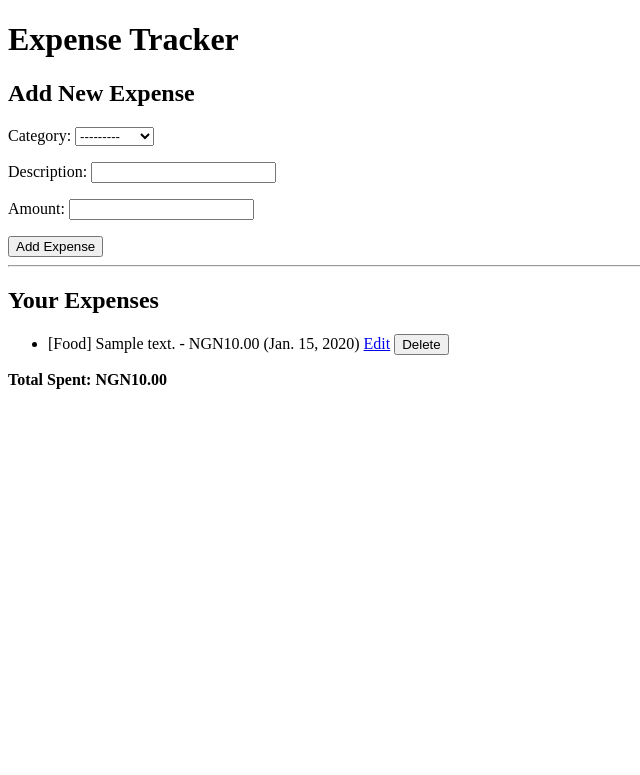
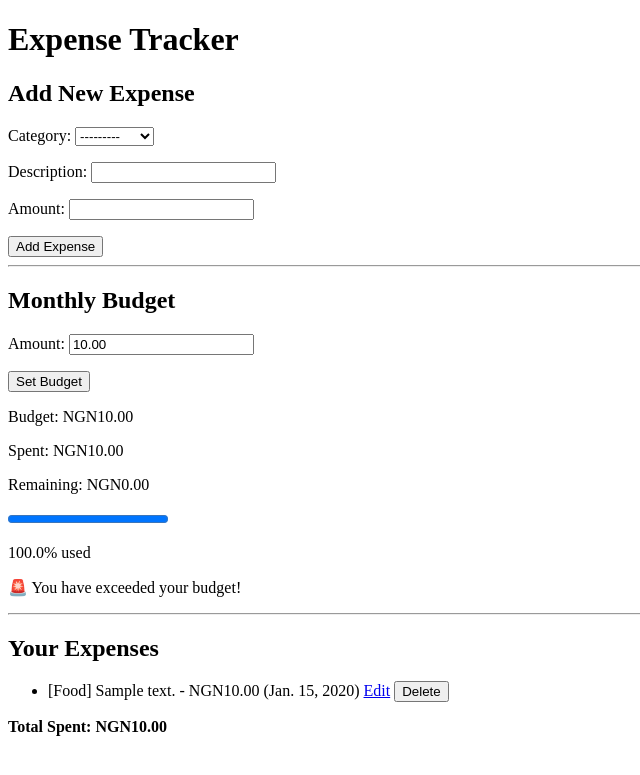
Before and after one commit to ifeadegoke/expense-tracker, a Django app: page / in a window 1280 px wide. Shown: the top 775 px of the page, without its empty margins (0-640 px from the left). Run offline with Django 5.2, Linux system fonts and the light colour scheme; tables that the repository leaves empty hold one stand-in row (values such as "Sample post").

Commit message:
Add monthly budget tracking

```diff
--- a/backend/expenses/forms.py
+++ b/backend/expenses/forms.py
@@ -1,7 +1,14 @@
 from django import forms
-from .models import Expense
+from .models import Expense, Budget
+
 
 class ExpenseForm(forms.ModelForm):
     class Meta:
         model = Expense
         fields = ['category', 'description', 'amount']
+
+
+class BudgetForm(forms.ModelForm):
+    class Meta:
+        model = Budget
+        fields = ['amount']
--- a/backend/expenses/models.py
+++ b/backend/expenses/models.py
@@ -24,3 +24,13 @@ class Expense(models.Model):
 
     def __str__(self):
         return f"{self.category} - {self.description} - {self.amount}"
+
+class Budget(models.Model):
+    amount = models.DecimalField(
+        max_digits=10,
+        decimal_places=2,
+        validators=[MinValueValidator(Decimal('0.01'))]
+    )
+
+    def __str__(self):
+        return f"Budget: {self.amount}"
--- a/backend/expenses/templates/expenses/expense_list.html
+++ b/backend/expenses/templates/expenses/expense_list.html
@@ -12,6 +12,30 @@
         {{ form.as_p }}
         <button type="submit">Add Expense</button>
     </form>
+
+    <hr>
+        <h2>Monthly Budget</h2>
+    <form method="post" action="{% url 'set_budget' %}">
+        {% csrf_token %}
+        {{ budget_form.as_p }}
+        <button type="submit">Set Budget</button>
+    </form>
+
+    {% if budget %}
+        <p>Budget: NGN{{ budget.amount }}</p>
+        <p>Spent: NGN{{ total }}</p>
+        <p>Remaining: NGN{{ remaining }}</p>
+        <progress value="{{ percentage|floatformat:0 }}" max="100"></progress>
+        <p>{{ percentage|floatformat:1 }}% used</p>
+
+        {% if status == 'over' %}
+            <p>🚨 You have exceeded your budget!</p>
+        {% elif status == 'warning' %}
+            <p>⚠️ You are close to your budget limit!</p>
+        {% else %}
+            <p>✅ You are within your budget!</p>
+        {% endif %}
+    {% endif %}
 
     <hr>
 
--- a/backend/expenses/urls.py
+++ b/backend/expenses/urls.py
@@ -5,6 +5,7 @@ urlpatterns = [
     path('', views.expense_list, name='expense_list'),
     path('delete/<int:expense_id>/', views.expense_delete, name='expense_delete'),
     path('edit/<int:expense_id>/', views.expense_edit, name = 'expense_edit'),
+    path('budget/', views.set_budget, name='set_budget'),
 
 
 ]
--- a/backend/expenses/views.py
+++ b/backend/expenses/views.py
@@ -1,6 +1,6 @@
 from django.shortcuts import render, redirect, get_object_or_404
-from .models import Expense
-from .forms import ExpenseForm
+from .models import Expense, Budget
+from .forms import ExpenseForm, BudgetForm
 
 def expense_list(request):
     if request.method == 'POST':
@@ -13,12 +13,36 @@ def expense_list(request):
 
     expenses = Expense.objects.all()
     total = sum(e.amount for e in expenses)
+
+    budget = Budget.objects.first()
+    budget_form = BudgetForm(instance=budget)
+    remaining = None
+    percentage = None
+    status = None
+
+    if budget:
+        remaining = budget.amount - total
+        percentage = (total / budget.amount) * 100
+        if percentage >= 100:
+            status = 'over'
+        elif percentage >= 80:
+            status = 'warning'
+        else:
+            status = 'ok'
+
     context = {
         'expenses': expenses,
         'total': total,
         'form': form,
+        'budget': budget,
+        'budget_form': budget_form,
+        'remaining': remaining,
+        'percentage': percentage,
+        'status': status,
     }
     return render(request, 'expenses/expense_list.html', context)
+
+
 def expense_delete(request, expense_id):
     expense = get_object_or_404(Expense, id=expense_id)
     if request.method == 'POST':
@@ -36,3 +60,12 @@ def expense_edit(request, expense_id):
     else:
             form = ExpenseForm(instance=expense)
     return render(request, 'expenses/expense_edit.html', {'form':form, 'expense': expense})
+
+
+def set_budget(request):
+    if request.method =='POST':
+        budget = Budget.objects.first()
+        form = BudgetForm(request.POST, instance=budget)
+        if form.is_valid():
+            form.save()
+    return redirect('expense_list')
```
Also changed, not shown: backend/expenses/migrations/0005_budget.py (added).
